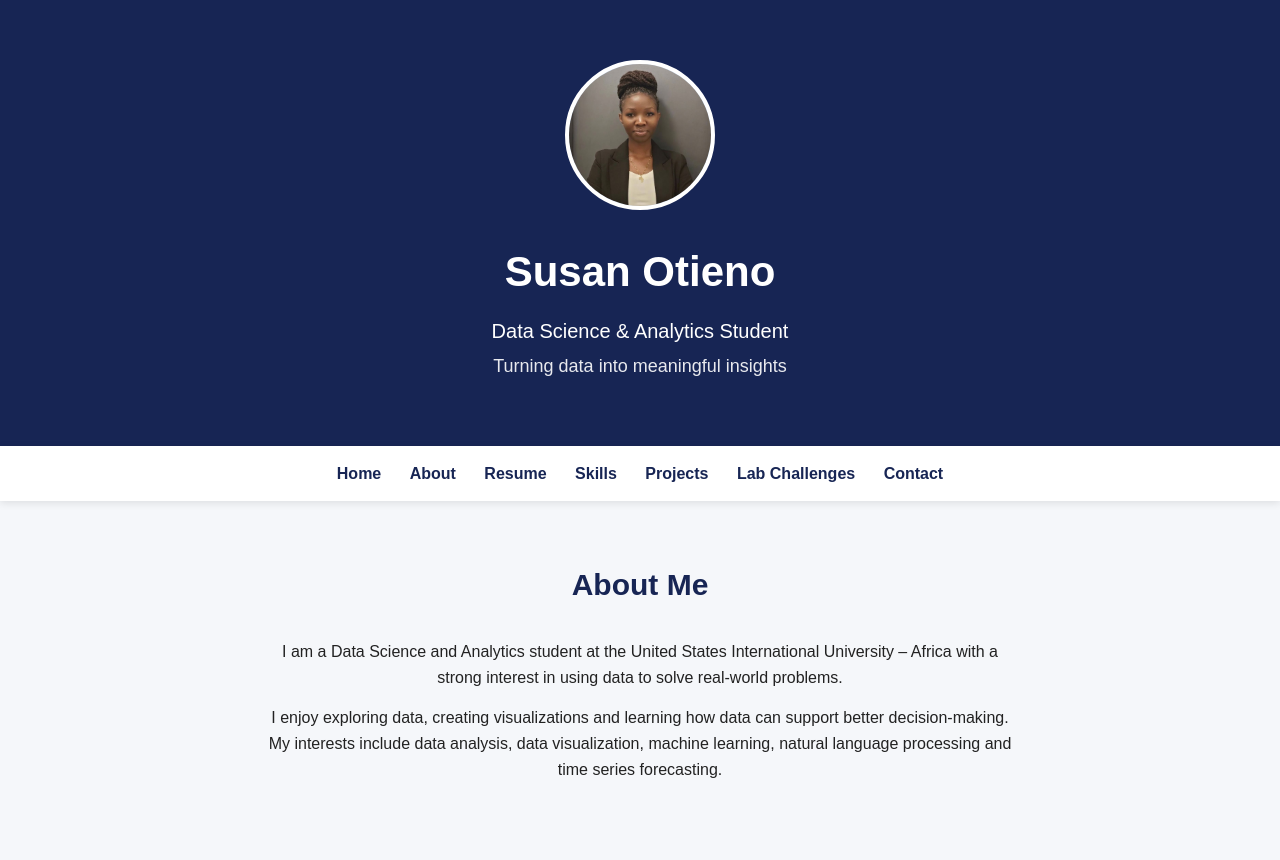
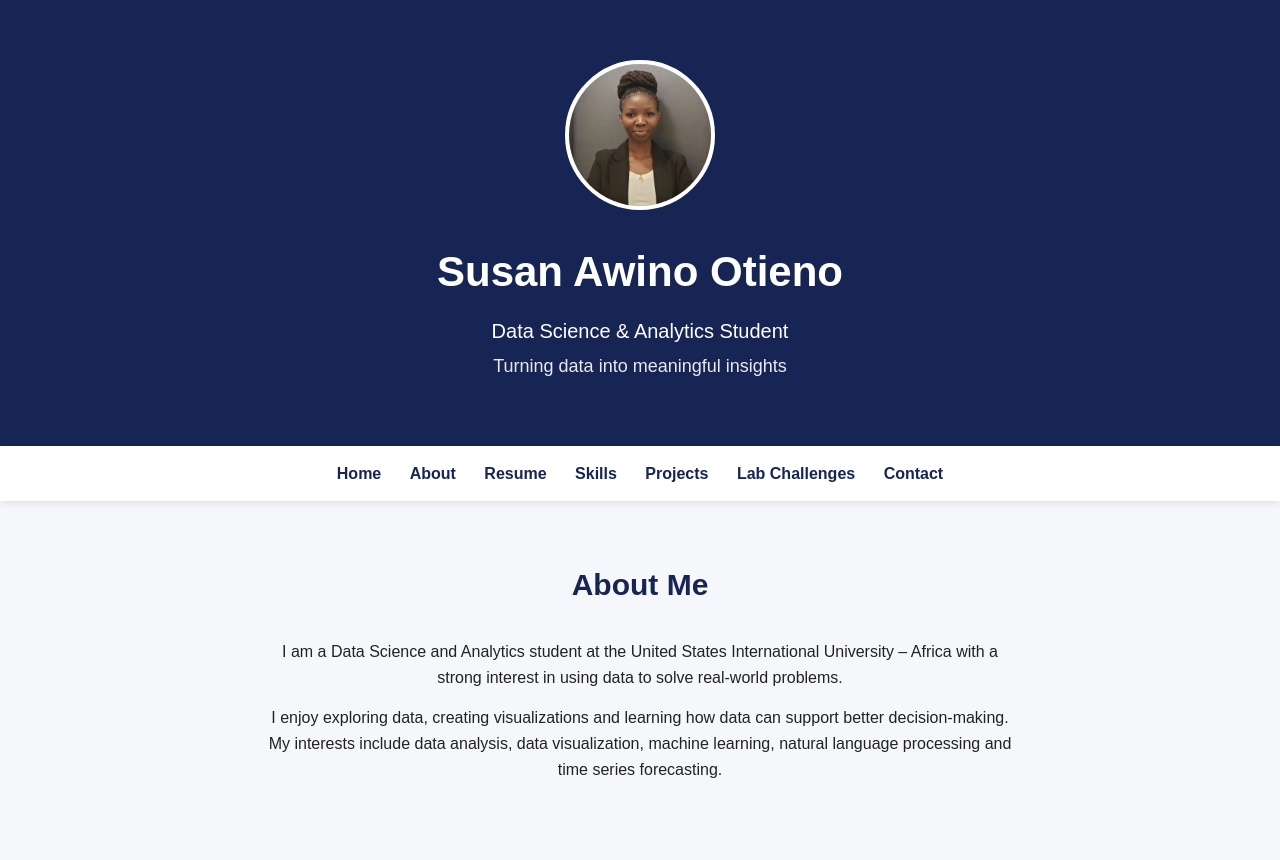
Before and after one commit to Suezan884/Suezan884.github.io, a plain HTML site: page index.html in a window 1280 px wide. Shown: the top 860 px of the page. Drawn offline with Linux system fonts and the light colour scheme.

Commit message:
Update name

```diff
--- a/index.html
+++ b/index.html
@@ -231,7 +231,7 @@
              alt="Susan Otieno profile photo"
              class="profile-photo">
 
-        <h1>Susan Otieno</h1>
+        <h1>Susan Awino Otieno</h1>
 
         <p>Data Science & Analytics Student</p>
 
```
